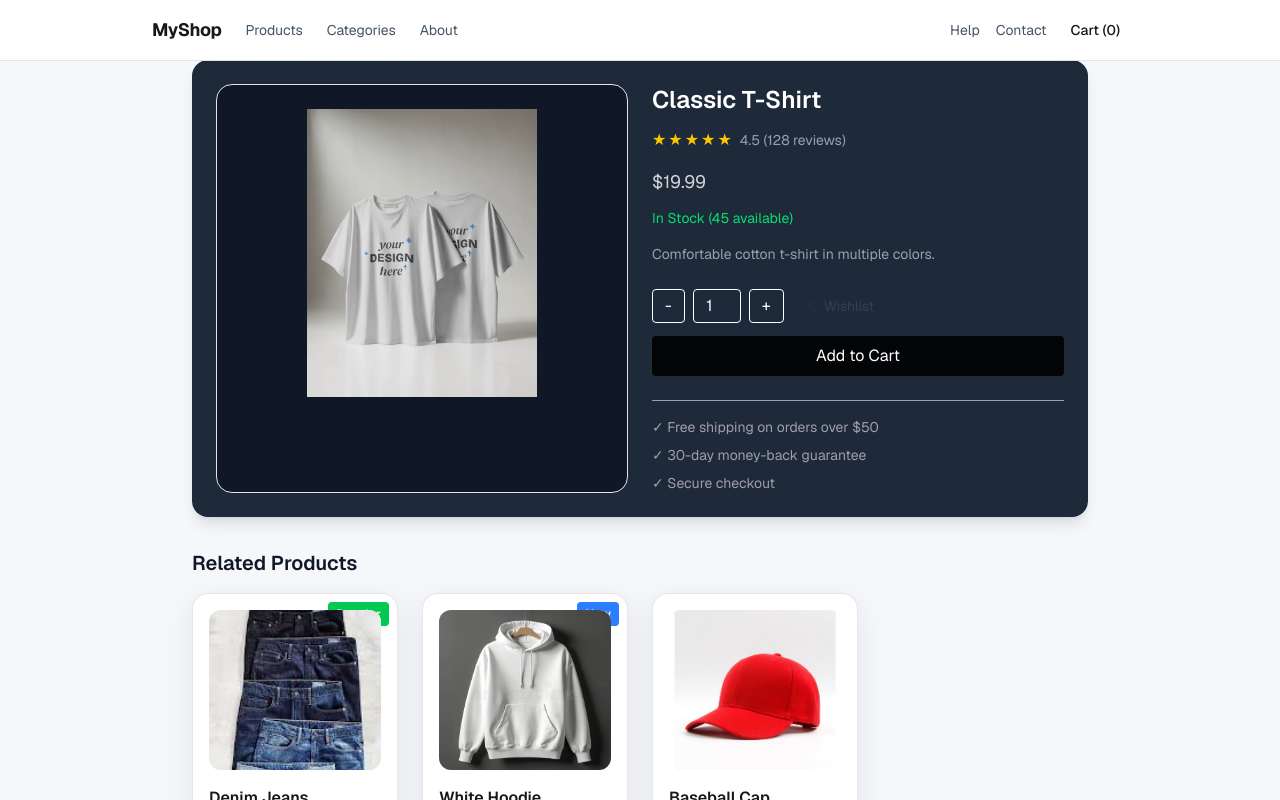
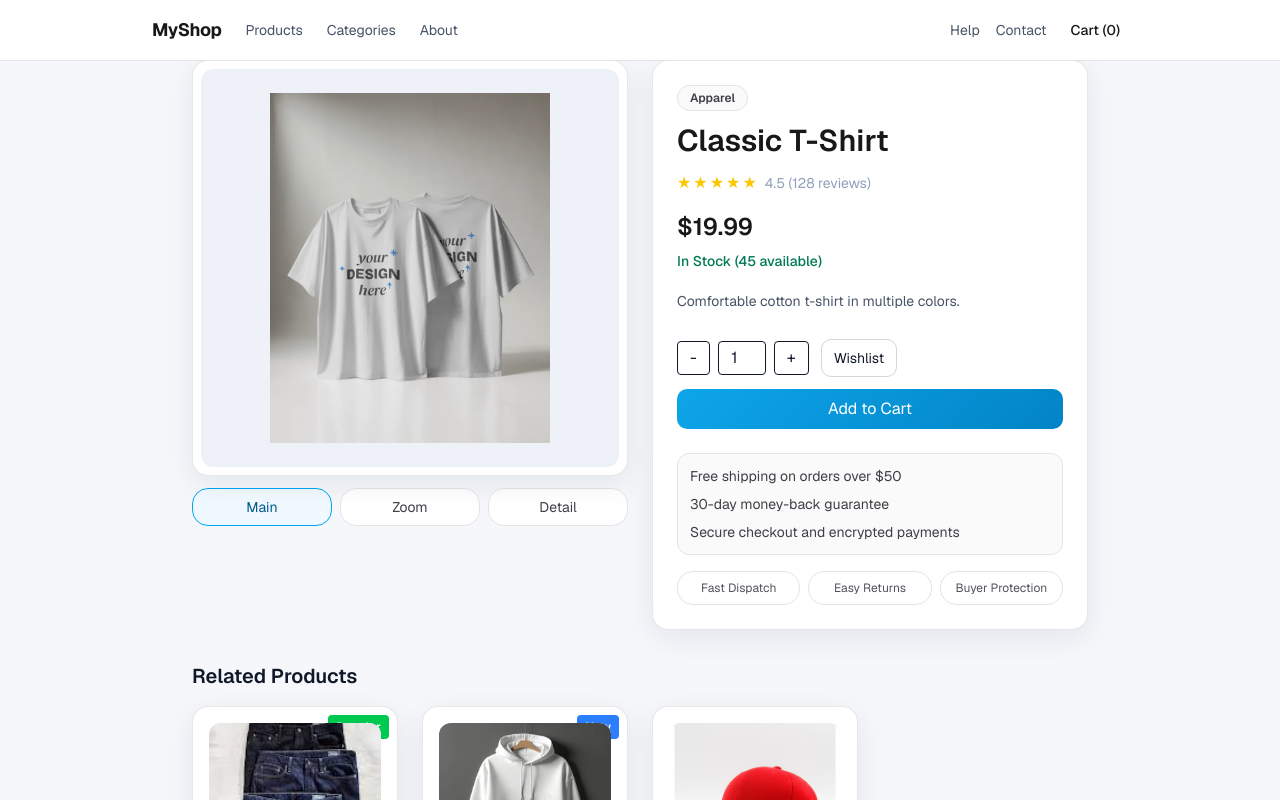
Before and after one commit to VICJAXKOL/my-e-commerce-demo, a Next.js app: page /products/1 in a window 1280 px wide. Shown: the top 800 px of the page. Built offline with nearby package versions, Linux system fonts and the light colour scheme.

Commit message:
Upgrade product routing UX and add loading states

```diff
--- a/app/cart/page.tsx
+++ b/app/cart/page.tsx
@@ -1,15 +1,12 @@
 import CartClient from "../../components/CartClient";
-import React, { Suspense } from "react";
 
 export default function CartPage() {
   return (
-    <Suspense fallback={<div>Loading...</div>}>
-      <div className="mx-auto max-w-5xl rounded-lg bg-white p-6 shadow-sm pt-20">
-        <h1 className="text-2xl font-semibold">Your Cart</h1>
-        <div className="mt-4">
-          <CartClient />
-        </div>
+    <div className="mx-auto max-w-5xl rounded-lg bg-white p-6 shadow-sm pt-20">
+      <h1 className="text-2xl font-semibold">Your Cart</h1>
+      <div className="mt-4">
+        <CartClient />
       </div>
-    </Suspense>
+    </div>
   );
 }
--- a/app/contact/page.tsx
+++ b/app/contact/page.tsx
@@ -1,8 +1,5 @@
-import { Suspense } from "react";
-
 export default function ContactPage() {
   return (
-    <Suspense fallback={<div>Loading...</div>}>
     <div className="mx-auto max-w-2xl rounded-lg bg-white p-8 shadow-sm pt-20">
       <h1 className="text-2xl font-semibold">Contact Us</h1>
       <p className="mt-2 text-zinc-600">Have questions? We&apos;d love to hear from you.</p>
@@ -35,6 +32,5 @@ export default function ContactPage() {
         </div>
       </div>
     </div>
-    </Suspense>
   );
 }
--- a/app/faq/page.tsx
+++ b/app/faq/page.tsx
@@ -1,5 +1,3 @@
-import { Suspense } from "react";
-
 export default function FAQPage() {
   const faqs = [
     { q: "What is your return policy?", a: "We offer 30-day returns on all items in original condition." },
@@ -11,7 +9,6 @@ export default function FAQPage() {
   ];
 
   return (
-    <Suspense fallback={<div>Loading...</div>}>
     <div className="mx-auto max-w-3xl rounded-lg bg-white p-8 shadow-sm pt-20">
       <h1 className="text-2xl font-semibold">Frequently Asked Questions</h1>
 
@@ -26,6 +23,5 @@ export default function FAQPage() {
         ))}
       </div>
     </div>
-    </Suspense>
   );
 }
--- /dev/null
+++ b/app/loading.tsx
@@ -0,0 +1,11 @@
+export default function Loading() {
+  return (
+    <div className="mx-auto max-w-5xl p-6">
+      <div className="animate-pulse space-y-4">
+        <div className="h-8 w-48 rounded bg-zinc-200" />
+        <div className="h-28 rounded-xl bg-zinc-200" />
+        <div className="h-28 rounded-xl bg-zinc-200" />
+      </div>
+    </div>
+  );
+}
--- /dev/null
+++ b/app/products/[id]/loading.tsx
@@ -0,0 +1,13 @@
+export default function Loading() {
+  return (
+    <div className="mx-auto max-w-4xl p-6">
+      <div className="animate-pulse space-y-4">
+        <div className="h-5 w-64 rounded bg-zinc-200" />
+        <div className="grid gap-6 lg:grid-cols-2">
+          <div className="h-[26rem] rounded-2xl bg-zinc-200" />
+          <div className="h-[26rem] rounded-2xl bg-zinc-200" />
+        </div>
+      </div>
+    </div>
+  );
+}
--- a/app/products/[id]/page.tsx
+++ b/app/products/[id]/page.tsx
@@ -1,29 +1,34 @@
-import { getProductById } from "../../../lib/products";
-import React, { Suspense } from "react";
-import Image from "next/image";
+import { getProductById, products } from "../../../lib/products";
 import AddToCart from "../../../components/AddToCart";
 import { Breadcrumb } from "../../../components/Breadcrumb";
 import { RelatedProducts } from "../../../components/RelatedProducts";
 import { ProductReviews } from "../../../components/ProductReviews";
 import { ProductRating } from "../../../components/ProductRating";
+import { ProductMediaGallery } from "../../../components/ProductMediaGallery";
 
-type Props = { params: Promise<{ id: string }> };
+type Props = { params: { id: string } };
+export const dynamicParams = true;
 
-export default async function ProductPage({ params }: Props) {
-  const { id } = await params;
+export function generateStaticParams() {
+  return products.map((product) => ({ id: product.id }));
+}
+
+export default function ProductPage({ params }: Props) {
+  const { id } = params;
   const product = getProductById(id);
-  if (!product)
+
+  if (!product) {
     return (
       <div className="mx-auto max-w-4xl text-center">
         <h1 className="text-2xl font-semibold">Product not found</h1>
         <p className="mt-2 text-zinc-600">The product you&apos;re looking for doesn&apos;t exist.</p>
       </div>
     );
+  }
 
   const inStock = product.stock > 0;
 
   return (
-    <Suspense fallback={<div>Loading...</div>}>
     <div className="mx-auto max-w-4xl">
       <Breadcrumb
         items={[
@@ -33,56 +38,52 @@ export default async function ProductPage({ params }: Props) {
         ]}
       />
 
-        <div className="rounded-lg bg-gray-800 text-white p-6 shadow-lg">
-          <div className="grid grid-cols-1 gap-6 sm:grid-cols-2">
-            <div className="rounded-lg border border-zinc-200 bg-gray-900 p-2">
-              {product.image && (
-                <div className="relative h-80 w-full">
-                  <Image
-                    src={product.image}
-                    alt={product.name}
-                    fill
-                    className="object-contain p-4"
-                  />
-                </div>
-              )}
+      <section className="grid grid-cols-1 gap-6 lg:grid-cols-2">
+        <ProductMediaGallery image={product.image} name={product.name} />
+
+        <div className="surface-card rounded-2xl p-6">
+          <div className="inline-flex rounded-full border border-zinc-200 bg-zinc-50 px-3 py-1 text-xs font-semibold text-zinc-700">
+            {product.category}
           </div>
 
-            <div>
-              <h1 className="text-2xl font-semibold">{product.name}</h1>
+          <h1 className="mt-3 text-3xl font-semibold text-zinc-900">{product.name}</h1>
 
           <div className="mt-3">
             <ProductRating rating={product.rating} reviews={product.reviews} />
           </div>
 
-              <p className="mt-4 text-lg text-zinc-300">${product.price.toFixed(2)}</p>
+          <p className="mt-4 text-2xl font-semibold text-zinc-900">${product.price.toFixed(2)}</p>
 
-              <div className="mt-3 text-sm">
+          <div className="mt-2 text-sm">
             {inStock ? (
-                  <span className="text-green-400">In Stock ({product.stock} available)</span>
+              <span className="font-medium text-emerald-700">In Stock ({product.stock} available)</span>
             ) : (
-                  <span className="text-red-400">Out of Stock</span>
+              <span className="font-medium text-rose-600">Out of Stock</span>
             )}
           </div>
 
-              <p className="mt-4 text-sm text-zinc-400">{product.description}</p>
+          <p className="mt-4 text-sm leading-7 text-muted">{product.description}</p>
 
           <div className="mt-6">
             <AddToCart product={product} />
           </div>
 
-              <div className="mt-6 space-y-2 border-t pt-4 text-sm text-zinc-400">
-                <div>✓ Free shipping on orders over $50</div>
-                <div>✓ 30-day money-back guarantee</div>
-                <div>✓ Secure checkout</div>
+          <div className="mt-6 grid gap-2 rounded-xl border border-zinc-200 bg-zinc-50 p-3 text-sm text-zinc-700">
+            <div>Free shipping on orders over $50</div>
+            <div>30-day money-back guarantee</div>
+            <div>Secure checkout and encrypted payments</div>
+          </div>
+
+          <div className="mt-4 grid grid-cols-3 gap-2 text-center text-xs text-zinc-600">
+            <div className="rounded-lg border border-zinc-200 bg-white px-2 py-2">Fast Dispatch</div>
+            <div className="rounded-lg border border-zinc-200 bg-white px-2 py-2">Easy Returns</div>
+            <div className="rounded-lg border border-zinc-200 bg-white px-2 py-2">Buyer Protection</div>
           </div>
         </div>
-          </div>
-        </div>
+      </section>
 
       <RelatedProducts productId={product.id} />
       <ProductReviews rating={product.rating} reviews={product.reviews} />
     </div>
-    </Suspense>
   );
 }
--- a/components/AddToCart.tsx
+++ b/components/AddToCart.tsx
@@ -27,21 +27,19 @@ export default function AddToCart({ product }: { product: Product }) {
         <button
           aria-label={liked ? "Remove from wishlist" : "Add to wishlist"}
           onClick={() => (liked ? removeFromWishlist(product.id) : addToWishlist(product))}
-          className={`rounded px-3 py-2 text-sm transition ${liked ? "text-pink-400" : "text-slate-700 hover:text-pink-400"}`}
+          className={`btn-outline px-3 py-2 text-sm ${liked ? "text-pink-500" : "text-zinc-700"}`}
         >
-          {liked ? "♥ Saved" : "♡ Wishlist"}
+          {liked ? "Saved" : "Wishlist"}
         </button>
       </div>
       <button
         onClick={handleAddToCart}
         disabled={!inStock}
         className={`w-full rounded px-4 py-2 text-white transition ${
-          justAdded
-            ? "bg-green-500 ring-2 ring-green-300 scale-105"
-            : "bg-black/90 hover:bg-black disabled:opacity-50"
+          justAdded ? "bg-green-500 ring-2 ring-green-300 scale-105" : "btn-primary disabled:opacity-50"
         }`}
       >
-        {justAdded ? "✓ Added to Cart" : inStock ? "Add to Cart" : "Out of Stock"}
+        {justAdded ? "Added to Cart" : inStock ? "Add to Cart" : "Out of Stock"}
       </button>
     </div>
   );
--- /dev/null
+++ b/components/ProductMediaGallery.tsx
@@ -0,0 +1,67 @@
+"use client";
+
+import Image from "next/image";
+import React from "react";
+
+type View = {
+  key: string;
+  label: string;
+  className: string;
+};
+
+const views: View[] = [
+  { key: "main", label: "Main", className: "object-contain p-6" },
+  { key: "zoom", label: "Zoom", className: "object-cover scale-110" },
+  { key: "detail", label: "Detail", className: "object-cover object-top scale-125" },
+];
+
+export function ProductMediaGallery({
+  image,
+  name,
+}: {
+  image?: string;
+  name: string;
+}) {
+  const [active, setActive] = React.useState<View>(views[0]);
+
+  if (!image) {
+    return (
+      <div className="surface-soft flex h-[26rem] items-center justify-center rounded-2xl border border-zinc-200">
+        <p className="text-sm text-muted">No image available</p>
+      </div>
+    );
+  }
+
+  return (
+    <div className="space-y-3">
+      <div className="surface-card relative h-[26rem] overflow-hidden rounded-2xl p-2">
+        <div className="surface-soft relative h-full w-full overflow-hidden rounded-xl">
+          <Image
+            src={image}
+            alt={name}
+            fill
+            className={`transition duration-300 ${active.className}`}
+            sizes="(max-width: 768px) 100vw, 50vw"
+          />
+        </div>
+      </div>
+
+      <div className="grid grid-cols-3 gap-2">
+        {views.map((view) => (
+          <button
+            key={view.key}
+            type="button"
+            onClick={() => setActive(view)}
+            className={`focus-ring rounded-lg border px-3 py-2 text-sm ${
+              active.key === view.key
+                ? "border-sky-500 bg-sky-50 text-sky-800"
+                : "border-zinc-200 bg-white text-zinc-700 hover:bg-zinc-50"
+            }`}
+          >
+            {view.label}
+          </button>
+        ))}
+      </div>
+    </div>
+  );
+}
--- a/components/ProductReviews.tsx
+++ b/components/ProductReviews.tsx
@@ -16,7 +16,7 @@ export function ProductReviews({
               <div className="flex gap-0.5">
                 {[...Array(5)].map((_, i) => (
                   <span key={i} className={i < Math.round(rating) ? "text-yellow-400" : "text-gray-300"}>
-                    ★
+                    ?
                   </span>
                 ))}
               </div>
@@ -34,7 +34,7 @@ export function ProductReviews({
             <div key={i} className="rounded border p-3">
               <div className="flex items-center justify-between">
                 <strong>{review.author}</strong>
-                <span className="text-yellow-400">{"★".repeat(review.rating)}</span>
+                <span className="text-yellow-400">{"?".repeat(review.rating)}</span>
               </div>
               <p className="mt-1 text-zinc-600">{review.text}</p>
             </div>
```
Lines whose indentation alone changed are shown as unchanged.
